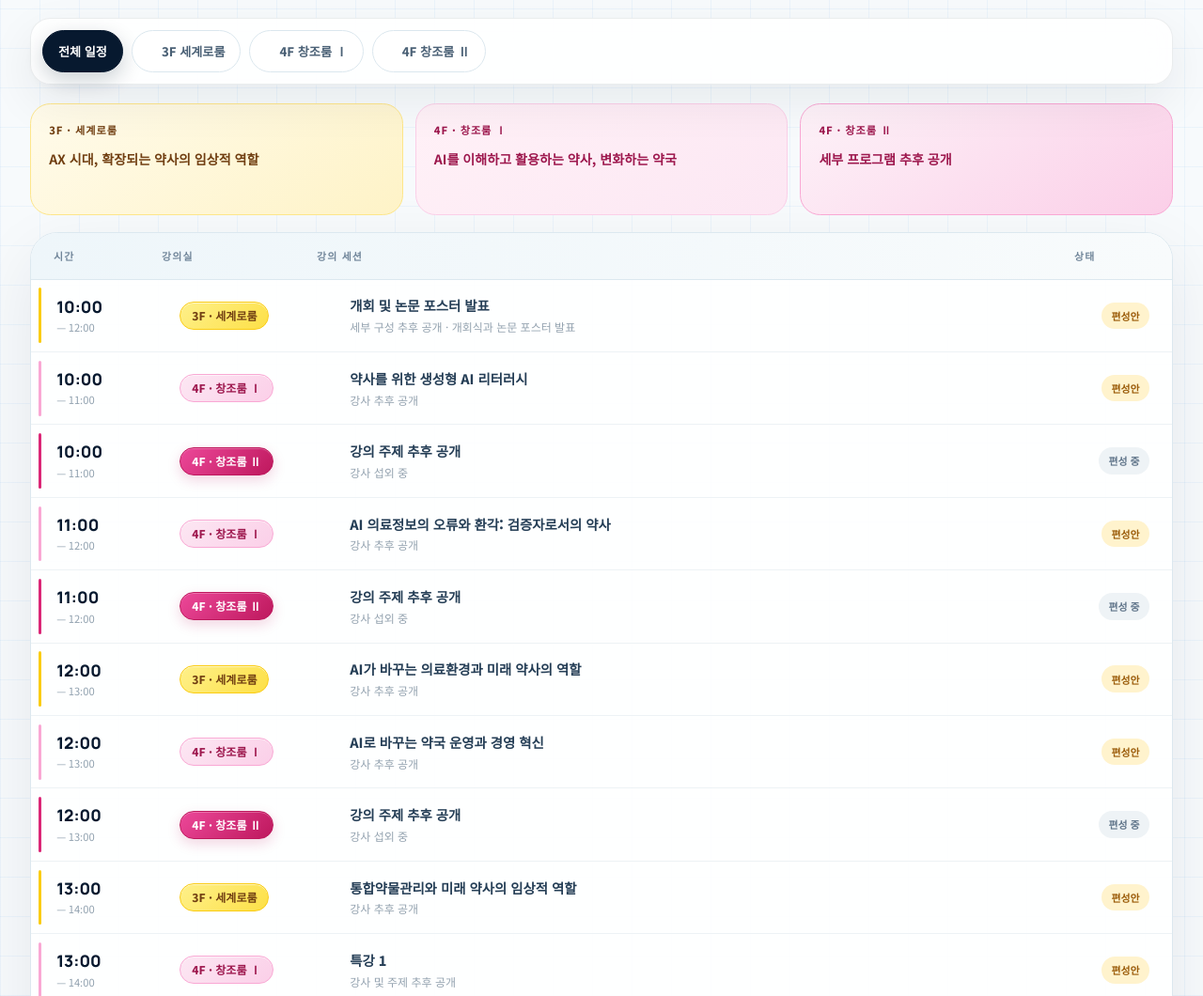
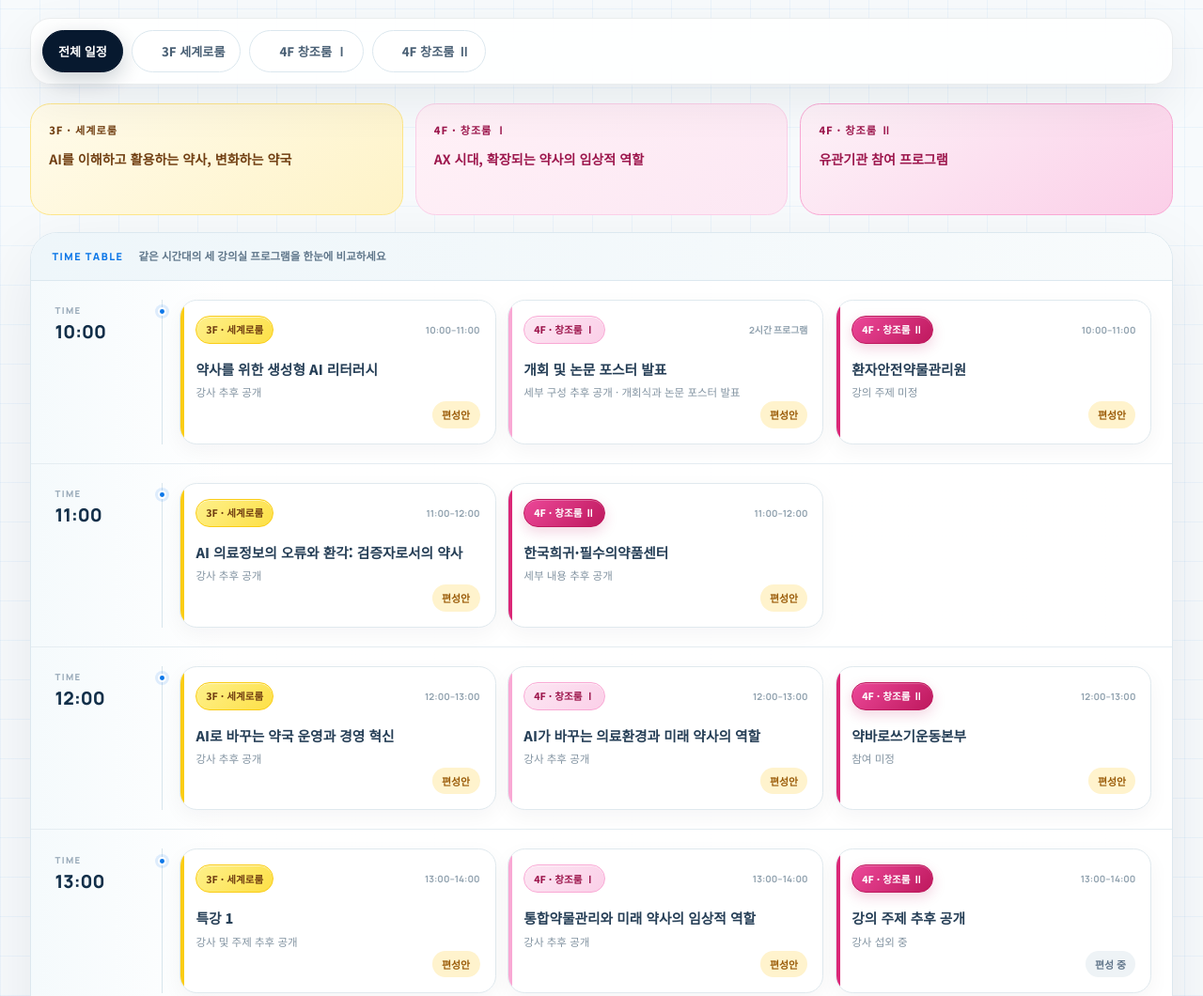
Before and after one commit to hangyver/AXfestival, a website built with Vite: page program.html in a window 1280 px wide. Shown: the part 840-1900 px from the top of the page at 94% size. Built offline with nearby package versions, Linux system fonts and the light colour scheme.

Commit message:
feat: update festival timetable and layout

```diff
--- a/app.js
+++ b/app.js
@@ -327,22 +327,48 @@ function initSloganFireworks() {
   });
 }
 initSloganFireworks();
-document.querySelectorAll("[data-filter]").forEach(button => button.addEventListener("click", () => {
-  const filter = button.dataset.filter;
-  document.querySelectorAll("[data-filter]").forEach(b => b.setAttribute("aria-pressed", b === button));
-  document.querySelectorAll(".program-row, .program-track-card").forEach(item => item.classList.toggle("is-hidden", filter !== "all" && item.dataset.room !== filter));
-}));
+const applyProgramFilter = filter => {
+  const programList = document.getElementById("programList");
+  if (programList) programList.dataset.filter = filter;
+  document.querySelectorAll("[data-filter]").forEach(button => button.setAttribute("aria-pressed", button.dataset.filter === filter));
+  document.querySelectorAll(".program-session-card, .program-track-card").forEach(item => {
+    item.classList.toggle("is-hidden", filter !== "all" && item.dataset.room !== filter);
+  });
+  document.querySelectorAll(".program-hour-group").forEach(group => {
+    group.classList.toggle("is-hidden", !group.querySelector(".program-session-card:not(.is-hidden)"));
+  });
+};
+
+document.querySelectorAll("[data-filter]").forEach(button => button.addEventListener("click", () => applyProgramFilter(button.dataset.filter)));
 
 const programList = document.getElementById("programList");
 if (programList) {
   const programData = window.FESTIVAL_DATA;
   const roomOrder = new Map(programData.rooms.map((room, index) => [room.id, index]));
   const orderedSessions = [...programData.sessions].sort((a, b) => a.start.localeCompare(b.start) || roomOrder.get(a.roomId) - roomOrder.get(b.roomId));
-  programList.innerHTML = orderedSessions.map(session => {
-    const room = programData.rooms.find(item => item.id === session.roomId);
-    const details = [session.speaker, session.description].filter(Boolean).join(" · ");
-    const statusClass = session.status === "확정" ? " is-confirmed" : session.status === "편성안" ? " is-draft" : "";
-    return `<article class="program-row" data-room="${room.id}"><time><strong>${session.start}</strong><span>— ${session.end}</span></time><div><span class="inline-flex rounded-full px-3 py-1.5 text-xs font-extrabold ${room.labelClass}">${room.floor} · ${room.name}</span></div><div class="program-session"><h3>${session.title}</h3><p>${details || "세부 내용 등록 예정"}</p></div><span class="program-status${statusClass}">${session.status}</span></article>`;
+  const groupedSessions = orderedSessions.reduce((groups, session) => {
+    if (!groups.has(session.start)) groups.set(session.start, []);
+    groups.get(session.start).push(session);
+    return groups;
+  }, new Map());
+
+  programList.innerHTML = [...groupedSessions].map(([start, sessions]) => {
+    const cards = sessions.map(session => {
+      const room = programData.rooms.find(item => item.id === session.roomId);
+      const details = [session.speaker, session.description].filter(Boolean).join(" · ");
+      const statusClass = session.status === "확정" ? " is-confirmed" : session.status === "편성안" ? " is-draft" : "";
+      const duration = Number(session.end.slice(0, 2)) - Number(session.start.slice(0, 2));
+      const durationLabel = duration > 1 ? `${duration}시간 프로그램` : `${session.start}–${session.end}`;
+      return `<article class="program-session-card" data-room="${room.id}">
+        <div class="program-card-top"><span class="program-room-label ${room.labelClass}">${room.floor} · ${room.name}</span><span class="program-duration">${durationLabel}</span></div>
+        <div class="program-session"><h3>${session.title}</h3><p>${details || "세부 내용 등록 예정"}</p></div>
+        <span class="program-status${statusClass}">${session.status}</span>
+      </article>`;
+    }).join("");
+    return `<section class="program-hour-group" data-time="${start}">
+      <div class="program-time-rail"><span>TIME</span><strong>${start}</strong></div>
+      <div class="program-session-grid">${cards}</div>
+    </section>`;
   }).join("");
 
   const trackList = document.getElementById("programTracks");
--- a/festival-data.js
+++ b/festival-data.js
@@ -17,24 +17,27 @@ const FESTIVAL_DATA = {
     parking: "aT센터 주차장을 이용할 수 있으나 행사일에는 혼잡할 수 있어 대중교통 이용을 권장합니다. 주차 지원 여부는 추후 공지됩니다."
   },
   rooms: [
-    { id: "world", floor: "3F", name: "세계로룸", track: "AX 시대, 확장되는 약사의 임상적 역할", labelClass: "room-label-world" },
-    { id: "creation1", floor: "4F", name: "창조룸 Ⅰ", aliases: ["창조룸 1", "창조룸1"], track: "AI를 이해하고 활용하는 약사, 변화하는 약국", labelClass: "room-label-creation1" },
-    { id: "creation2", floor: "4F", name: "창조룸 Ⅱ", aliases: ["창조룸 2", "창조룸2"], track: "세부 프로그램 추후 공개", labelClass: "room-label-creation2" }
+    { id: "world", floor: "3F", name: "세계로룸", track: "AI를 이해하고 활용하는 약사, 변화하는 약국", labelClass: "room-label-world" },
+    { id: "creation1", floor: "4F", name: "창조룸 Ⅰ", aliases: ["창조룸 1", "창조룸1"], track: "AX 시대, 확장되는 약사의 임상적 역할", labelClass: "room-label-creation1" },
+    { id: "creation2", floor: "4F", name: "창조룸 Ⅱ", aliases: ["창조룸 2", "창조룸2"], track: "유관기관 참여 프로그램", labelClass: "room-label-creation2" }
   ],
   sessions: [
-    { id: "1000-world", roomId: "world", start: "10:00", end: "12:00", title: "개회 및 논문 포스터 발표", speaker: "세부 구성 추후 공개", description: "개회식과 논문 포스터 발표", category: ["개회", "포스터"], status: "편성안" },
-    { id: "1200-world", roomId: "world", start: "12:00", end: "13:00", title: "AI가 바꾸는 의료환경과 미래 약사의 역할", speaker: "강사 추후 공개", description: "", category: ["AI", "미래약사"], status: "편성안" },
-    { id: "1300-world", roomId: "world", start: "13:00", end: "14:00", title: "통합약물관리와 미래 약사의 임상적 역할", speaker: "강사 추후 공개", description: "", category: ["통합약물관리", "임상"], status: "편성안" },
-    { id: "1400-world", roomId: "world", start: "14:00", end: "15:00", title: "심혈관질환 최신 가이드라인과 약사의 임상 중재", speaker: "강사 추후 공개", description: "", category: ["심혈관질환", "가이드라인", "임상중재"], status: "편성안" },
-    { id: "1500-world", roomId: "world", start: "15:00", end: "16:00", title: "비만치료의 새로운 패러다임: GLP-1 치료제와 약사의 역할", speaker: "강사 추후 공개", description: "", category: ["비만치료", "GLP-1"], status: "편성안" },
-    { id: "1600-world", roomId: "world", start: "16:00", end: "17:00", title: "백신과 예방약료: 지역사회 약사 역할의 확장", speaker: "강사 추후 공개", description: "", category: ["백신", "예방약료", "지역사회"], status: "편성안" },
-    { id: "1000-creation1", roomId: "creation1", start: "10:00", end: "11:00", title: "약사를 위한 생성형 AI 리터러시", speaker: "강사 추후 공개", description: "", category: ["생성형AI", "AI리터러시"], status: "편성안" },
-    { id: "1100-creation1", roomId: "creation1", start: "11:00", end: "12:00", title: "AI 의료정보의 오류와 환각: 검증자로서의 약사", speaker: "강사 추후 공개", description: "", category: ["의료정보", "AI환각", "검증"], status: "편성안" },
-    { id: "1200-creation1", roomId: "creation1", start: "12:00", end: "13:00", title: "AI로 바꾸는 약국 운영과 경영 혁신", speaker: "강사 추후 공개", description: "", category: ["AI", "약국운영", "경영혁신"], status: "편성안" },
-    { id: "1300-creation1", roomId: "creation1", start: "13:00", end: "14:00", title: "특강 1", speaker: "강사 및 주제 추후 공개", description: "", category: ["특강"], status: "편성안" },
-    { id: "1400-creation1", roomId: "creation1", start: "14:00", end: "15:00", title: "특강 2", speaker: "강사 및 주제 추후 공개", description: "", category: ["특강"], status: "편성안" },
-    { id: "1500-creation1", roomId: "creation1", start: "15:00", end: "16:00", title: "추가 프로그램", speaker: "세부 내용 추후 공개", description: "", category: ["추가프로그램"], status: "편성안" },
-    { id: "1600-creation1", roomId: "creation1", start: "16:00", end: "17:00", title: "약국 실무에 바로 적용하는 생성형 AI 활용 및 시연", speaker: "강사 추후 공개", description: "", category: ["생성형AI", "약국실무", "시연"], status: "편성안" }
+    { id: "1000-world", roomId: "world", start: "10:00", end: "11:00", title: "약사를 위한 생성형 AI 리터러시", speaker: "강사 추후 공개", description: "", category: ["생성형AI", "AI리터러시"], status: "편성안" },
+    { id: "1100-world", roomId: "world", start: "11:00", end: "12:00", title: "AI 의료정보의 오류와 환각: 검증자로서의 약사", speaker: "강사 추후 공개", description: "", category: ["의료정보", "AI환각", "검증"], status: "편성안" },
+    { id: "1200-world", roomId: "world", start: "12:00", end: "13:00", title: "AI로 바꾸는 약국 운영과 경영 혁신", speaker: "강사 추후 공개", description: "", category: ["AI", "약국운영", "경영혁신"], status: "편성안" },
+    { id: "1300-world", roomId: "world", start: "13:00", end: "14:00", title: "특강 1", speaker: "강사 및 주제 추후 공개", description: "", category: ["특강"], status: "편성안" },
+    { id: "1400-world", roomId: "world", start: "14:00", end: "15:00", title: "특강 2", speaker: "강사 및 주제 추후 공개", description: "", category: ["특강"], status: "편성안" },
+    { id: "1500-world", roomId: "world", start: "15:00", end: "16:00", title: "추가 프로그램", speaker: "세부 내용 추후 공개", description: "", category: ["추가프로그램"], status: "편성안" },
+    { id: "1600-world", roomId: "world", start: "16:00", end: "17:00", title: "약국 실무에 바로 적용하는 생성형 AI 활용 및 시연", speaker: "강사 추후 공개", description: "", category: ["생성형AI", "약국실무", "시연"], status: "편성안" },
+    { id: "1000-creation1", roomId: "creation1", start: "10:00", end: "12:00", title: "개회 및 논문 포스터 발표", speaker: "세부 구성 추후 공개", description: "개회식과 논문 포스터 발표", category: ["개회", "포스터"], status: "편성안" },
+    { id: "1200-creation1", roomId: "creation1", start: "12:00", end: "13:00", title: "AI가 바꾸는 의료환경과 미래 약사의 역할", speaker: "강사 추후 공개", description: "", category: ["AI", "미래약사"], status: "편성안" },
+    { id: "1300-creation1", roomId: "creation1", start: "13:00", end: "14:00", title: "통합약물관리와 미래 약사의 임상적 역할", speaker: "강사 추후 공개", description: "", category: ["통합약물관리", "임상"], status: "편성안" },
+    { id: "1400-creation1", roomId: "creation1", start: "14:00", end: "15:00", title: "심혈관질환 최신 가이드라인과 약사의 임상 중재", speaker: "강사 추후 공개", description: "", category: ["심혈관질환", "가이드라인", "임상중재"], status: "편성안" },
+    { id: "1500-creation1", roomId: "creation1", start: "15:00", end: "16:00", title: "비만치료의 새로운 패러다임: GLP-1 치료제와 약사의 역할", speaker: "강사 추후 공개", description: "", category: ["비만치료", "GLP-1"], status: "편성안" },
+    { id: "1600-creation1", roomId: "creation1", start: "16:00", end: "17:00", title: "백신과 예방약료: 지역사회 약사 역할의 확장", speaker: "강사 추후 공개", description: "", category: ["백신", "예방약료", "지역사회"], status: "편성안" },
+    { id: "1000-creation2", roomId: "creation2", start: "10:00", end: "11:00", title: "환자안전약물관리원", speaker: "강의 주제 미정", description: "", category: ["환자안전", "약물관리"], status: "편성안" },
+    { id: "1100-creation2", roomId: "creation2", start: "11:00", end: "12:00", title: "한국희귀·필수의약품센터", speaker: "세부 내용 추후 공개", description: "", category: ["희귀의약품", "필수의약품"], status: "편성안" },
+    { id: "1200-creation2", roomId: "creation2", start: "12:00", end: "13:00", title: "약바로쓰기운동본부", speaker: "참여 미정", description: "", category: ["약바로쓰기", "안전사용"], status: "편성안" }
   ]
 };
 
--- a/program.html
+++ b/program.html
@@ -12,7 +12,7 @@
     <div class="program-filter-bar" aria-label="강의실 필터"><button data-filter="all" aria-pressed="true" class="filter-button">전체 일정</button><button data-filter="world" aria-pressed="false" class="filter-button"><i class="room-dot-world"></i>3F 세계로룸</button><button data-filter="creation1" aria-pressed="false" class="filter-button"><i class="room-dot-creation1"></i>4F 창조룸 Ⅰ</button><button data-filter="creation2" aria-pressed="false" class="filter-button"><i class="room-dot-creation2"></i>4F 창조룸 Ⅱ</button></div>
     <div id="programTracks" class="program-track-grid" aria-label="강의실별 프로그램 주제"></div>
     <div class="program-board">
-      <div class="program-board-head"><span>시간</span><span>강의실</span><span>강의 세션</span><span>상태</span></div>
+      <div class="program-board-head"><span>TIME TABLE</span><strong>같은 시간대의 세 강의실 프로그램을 한눈에 비교하세요</strong></div>
       <div id="programList"></div>
     </div>
     <div class="program-notice"><div class="program-notice-icon">i</div><div><strong>일정 안내</strong><p>본 시간표는 2026년 대한민국 약사학술제 프로그램(안)을 기준으로 작성되었습니다. 강사와 세부 구성은 추후 공개되며 운영 상황에 따라 변경될 수 있습니다.</p></div></div>
--- a/styles.css
+++ b/styles.css
@@ -165,9 +165,9 @@ body { font-family: "Noto Sans KR", sans-serif; color: var(--ink); background: #
 .room-card-creation2 .room-card-label { color: #fff; background: linear-gradient(135deg,#ec4899,#be185d); border-color: #be185d; box-shadow: 0 5px 14px rgba(190,24,93,.16); }
 .room-card h3, .room-card p { position: relative; z-index: 1; }
 .room-card:hover { transform: translateY(-5px); box-shadow: 0 24px 60px rgba(7,25,47,.11); }
-.program-row { transition: background-color .2s ease, transform .2s ease; }
-.program-row:hover { background: #f8fcfe; transform: translateX(3px); }
-.program-row.is-hidden { display: none; }
+.program-session-card.is-hidden,
+.program-track-card.is-hidden,
+.program-hour-group.is-hidden { display: none; }
 .filter-button[aria-pressed="true"] { background: var(--ink); color: #fff; border-color: var(--ink); }
 .map-frame { background: radial-gradient(circle at 76% 26%, rgba(56,216,232,.22), transparent 32%), linear-gradient(135deg, #edf7fa, #e7eff8); }
 .agent-console { background: radial-gradient(circle at 82% 12%, rgba(56,216,232,.15), transparent 32%), #071b32; }
@@ -299,40 +299,70 @@ body { font-family: "Noto Sans KR", sans-serif; color: var(--ink); background: #
   background: rgba(255,255,255,.92);
   box-shadow: 0 24px 70px rgba(7,25,47,.08);
 }
-.program-board-head,
-.program-row { display: grid; grid-template-columns: 115px 165px minmax(0,1fr) 80px; align-items: center; }
 .program-board-head {
-  padding: 1rem 1.5rem;
+  display: flex;
+  align-items: center;
+  gap: 1rem;
+  padding: 1rem 1.4rem;
   border-bottom: 1px solid #dce8ef;
   color: #71869a;
   background: linear-gradient(90deg, #eef6fa, #f8fbfc);
-  font-size: .68rem;
+  font-size: .72rem;
   font-weight: 800;
-  letter-spacing: .11em;
 }
-.program-row {
+.program-board-head span { color: var(--blue); font: 800 .68rem "Manrope", sans-serif; letter-spacing: .14em; }
+.program-board-head strong { color: #60778b; font-weight: 700; }
+.program-hour-group {
+  display: grid;
+  grid-template-columns: 7.4rem minmax(0,1fr);
+  gap: 1.15rem;
+  padding: 1.25rem 1.35rem;
+  border-bottom: 1px solid #e5edf2;
+  background: linear-gradient(90deg,rgba(241,248,251,.72),rgba(255,255,255,.96) 17%);
+}
+.program-hour-group:last-child { border-bottom: 0; }
+.program-time-rail {
   position: relative;
-  gap: 1rem;
-  padding: 1.05rem 1.5rem 1.05rem 1.7rem;
-  border-bottom: 1px solid #edf2f5;
-  transition: background-color .2s ease, transform .2s ease;
+  align-self: stretch;
+  padding: .35rem 1rem .35rem .25rem;
+  border-right: 1px solid #d7e5ec;
 }
-.program-row::before { content: ""; position: absolute; inset: .55rem auto .55rem .5rem; width: 3px; border-radius: 999px; }
-.program-row[data-room="world"]::before { background: #facc15; }
-.program-row[data-room="creation1"]::before { background: #f9a8d4; }
-.program-row[data-room="creation2"]::before { background: #db2777; }
-.program-row:last-child { border-bottom: 0; }
-.program-row:hover { z-index: 1; background: #f8fcfe; transform: translateX(3px); }
-.program-row time strong { display: block; font: 800 1.08rem "Manrope", sans-serif; }
-.program-row time span { display: block; margin-top: .15rem; color: #91a1af; font-size: .7rem; }
+.program-time-rail::after { content:""; position:absolute; top:.55rem; right:-.3rem; width:.55rem; height:.55rem; border:2px solid #fff; border-radius:50%; background:var(--blue); box-shadow:0 0 0 3px rgba(13,119,232,.12); }
+.program-time-rail span { display:block; color:#9aabba; font:800 .6rem "Manrope",sans-serif; letter-spacing:.14em; }
+.program-time-rail strong { display:block; margin-top:.2rem; color:#122f49; font:800 1.2rem "Manrope",sans-serif; }
+.program-session-grid { display:grid; grid-template-columns:repeat(3,minmax(0,1fr)); gap:.8rem; }
+#programList[data-filter]:not([data-filter="all"]) .program-session-grid { grid-template-columns:minmax(0,1fr); }
+.program-session-card {
+  position: relative;
+  display: flex;
+  min-height: 9.5rem;
+  flex-direction: column;
+  padding: 1rem;
+  overflow: hidden;
+  border: 1px solid #e0e9ee;
+  border-radius: 1.15rem;
+  background: #fff;
+  box-shadow: 0 7px 22px rgba(7,25,47,.045);
+  transition: transform .2s ease, box-shadow .2s ease, border-color .2s ease;
+}
+.program-session-card::before { content:""; position:absolute; inset:0 auto 0 0; width:4px; }
+.program-session-card[data-room="world"]::before { background:#facc15; }
+.program-session-card[data-room="creation1"]::before { background:#f9a8d4; }
+.program-session-card[data-room="creation2"]::before { background:#db2777; }
+.program-session-card:hover { z-index:1; transform:translateY(-3px); border-color:#c9dce6; box-shadow:0 14px 32px rgba(7,25,47,.09); }
+.program-card-top { display:flex; align-items:center; justify-content:space-between; gap:.55rem; }
+.program-room-label { display:inline-flex; width:fit-content; padding:.38rem .62rem; border-radius:999px; font-size:.66rem; font-weight:800; white-space:nowrap; }
+.program-duration { color:#91a2af; font:700 .62rem "Manrope",sans-serif; white-space:nowrap; }
+.program-session-card .program-session { margin-top:1rem; }
+.program-session-card .program-status { align-self:flex-end; margin-top:auto; }
 .room-label-world,
 .room-label-creation1,
 .room-label-creation2 { border: 1px solid transparent; box-shadow: inset 0 1px 0 rgba(255,255,255,.55); }
 .room-label-world { color: #713f12; background: linear-gradient(135deg,#fef08a,#fde047); border-color: #facc15; }
 .room-label-creation1 { color: #9d174d; background: linear-gradient(135deg,#fce7f3,#fbcfe8); border-color: #f9a8d4; }
 .room-label-creation2 { color: #fff; background: linear-gradient(135deg,#ec4899,#be185d); border-color: #be185d; box-shadow: 0 5px 14px rgba(190,24,93,.18), inset 0 1px 0 rgba(255,255,255,.25); }
-.program-session h3 { color: #253e56; font-size: .9rem; font-weight: 800; }
-.program-session p { margin-top: .2rem; color: #93a2af; font-size: .75rem; }
+.program-session h3 { color: #253e56; font-size: .92rem; font-weight: 800; line-height:1.5; }
+.program-session p { margin-top: .35rem; color: #8293a1; font-size: .72rem; line-height:1.55; }
 .program-status { justify-self: end; padding: .38rem .65rem; border-radius: 999px; color: #60758a; background: #eef3f6; font-size: .68rem; font-weight: 800; }
 .program-notice { display: flex; gap: 1rem; margin-top: 1.25rem; padding: 1.2rem 1.3rem; border: 1px solid #cfe5ef; border-radius: 1.25rem; color: #31536b; background: linear-gradient(110deg,#eef9fb,#f5fbff); }
 .program-notice-icon { display: grid; width: 2rem; height: 2rem; flex: none; place-items: center; border-radius: 50%; color: #fff; background: var(--blue); font: 800 .8rem "Manrope",sans-serif; }
@@ -397,10 +427,13 @@ body { font-family: "Noto Sans KR", sans-serif; color: var(--ink); background: #
   .subpage-date-card { padding:1.25rem; }
   .program-filter-bar { flex-wrap:nowrap; overflow-x:auto; padding:.6rem; }
   .program-filter-bar .filter-button { flex:none; }
-  .program-board-head { display:none; }
-  .program-row { grid-template-columns: 5.3rem 1fr auto; gap:.7rem; padding:1rem 1rem 1rem 1.35rem; }
-  .program-row .program-session { grid-column:2 / -1; }
-  .program-status { grid-column:3; grid-row:1; }
+  .program-board-head { align-items:flex-start; flex-direction:column; gap:.25rem; }
+  .program-hour-group { grid-template-columns:1fr; gap:.75rem; padding:1rem; background:#fff; }
+  .program-time-rail { display:flex; align-items:center; gap:.6rem; padding:0 0 .65rem; border-right:0; border-bottom:1px solid #dce8ef; }
+  .program-time-rail::after { top:auto; right:auto; bottom:-.31rem; left:0; }
+  .program-time-rail strong { margin-top:0; font-size:1.05rem; }
+  .program-session-grid { grid-template-columns:1fr; }
+  .program-session-card { min-height:8.6rem; }
   .floor-card-head { grid-template-columns:auto 1fr; }
   .floor-card-head b { grid-column:2; justify-self:start; }
   .floor-plan-button img { height:15rem; }
```
Also changed, not shown: index.html (+3 -3 lines).
